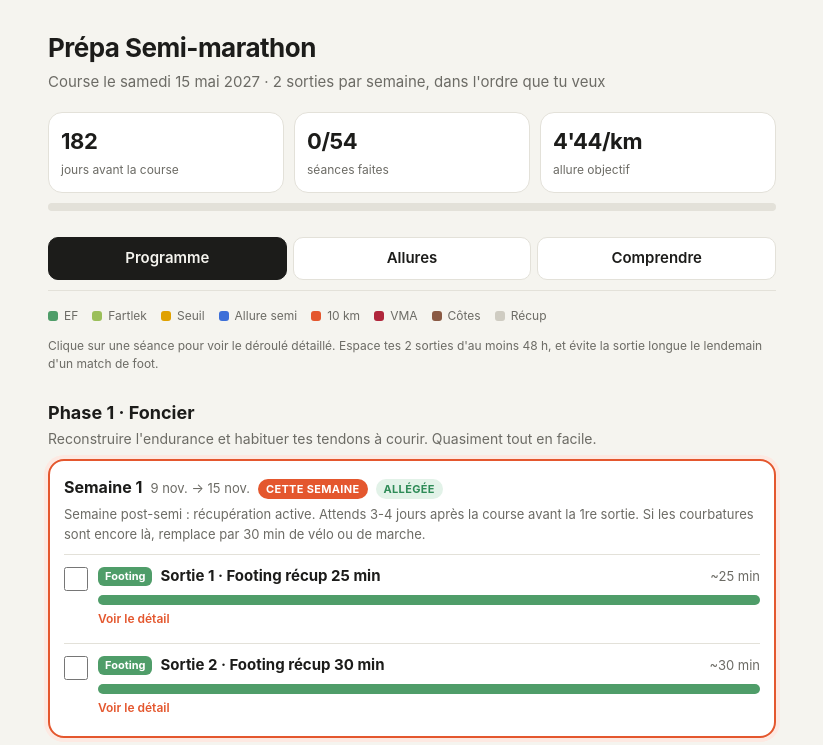
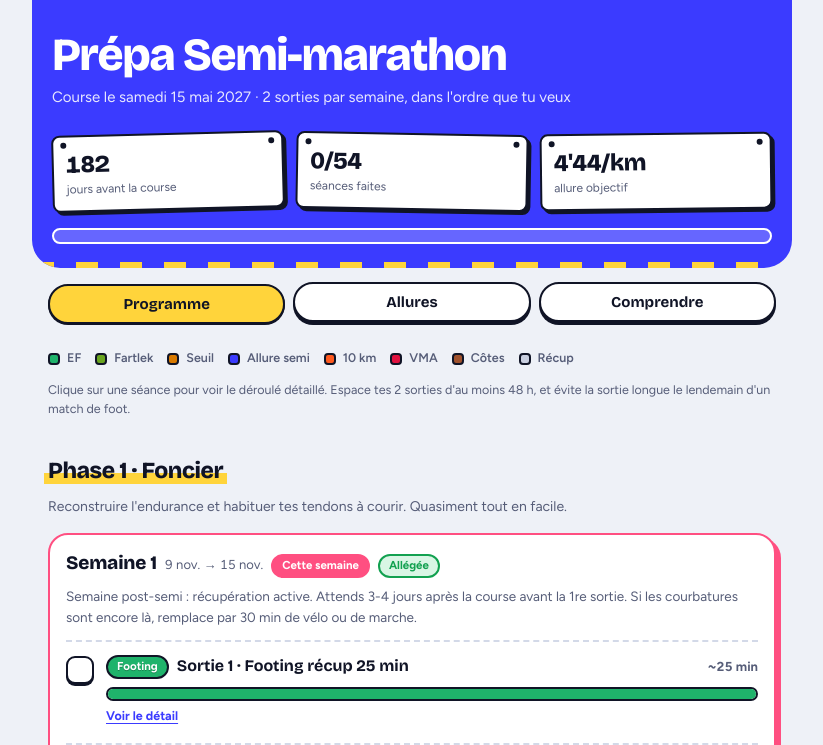
Before and after one commit to ThomasPhpn/programme-semi, a plain HTML site: page index.html in a window 1280 px wide. Shown: the top 745 px of the page, without its empty margins (228-1051 px from the left). Drawn offline with nearby package versions, Linux system fonts and the light colour scheme.

Commit message:
Refactor CSS styles and update color variables
Updated CSS styles and variables for improved design.

```diff
--- a/index.html
+++ b/index.html
@@ -4,90 +4,196 @@
 <meta charset="utf-8">
 <meta name="viewport" content="width=device-width,initial-scale=1">
 <title>Prépa Semi · 15 mai 2027</title>
-<style>
+  <style>
+@import url('https://fonts.googleapis.com/css2?family=Bricolage+Grotesque:opsz,wght@12..96,700;12..96,800&family=Figtree:wght@400;500;600;700&display=swap');
+
+/* ---------- Palette : piste d'athlé, dossard, surligneur ---------- */
 :root{
-  --bg:#f5f4ef;--card:#ffffff;--ink:#1c1c1a;--muted:#6c6b65;--line:#e3e1d9;
-  --accent:#e4572e;--accent-soft:#fde9e2;--ok:#2e8b57;--ok-soft:#e2f2e8;
-  --z-EF:#4f9d69;--z-FART:#9bbf5a;--z-SEUIL:#e0a100;--z-10K:#e4572e;--z-5K:#b0263b;
-  --z-AS:#3d6fd8;--z-COTE:#8a5a44;--z-REC:#cfccc2;--z-LD:#7a7a7a;
+  --blue:#3b3bff;       /* bleu piste */
+  --yellow:#ffd43b;     /* surligneur */
+  --bg:#eef1f7;--card:#ffffff;--ink:#101426;--muted:#565d78;
+  --line:#d3d9e8;       /* séparateurs fins */
+  --edge:#101426;       /* contours épais */
+  --shadow-c:#101426;   /* ombre dure */
+  --blue-ink:#3b3bff;
+  --hl:#ffd43b;--hl-soft:#fff3bf;
+  --accent:#ff4f81;--accent-soft:#ffe3ec;
+  --ok:#12a150;--ok-soft:#d9f6e5;
+  --z-EF:#1fb36b;--z-FART:#6aa51f;--z-SEUIL:#d97a00;--z-10K:#ff5a1f;--z-5K:#e0123f;
+  --z-AS:#3b3bff;--z-COTE:#a0522d;--z-REC:#c9cfe0;--z-LD:#7a7a7a;
+  --display:'Bricolage Grotesque','Avenir Next','Segoe UI',system-ui,sans-serif;
+  --body:'Figtree','Avenir Next','Segoe UI',system-ui,sans-serif;
 }
 @media (prefers-color-scheme:dark){:root{
-  --bg:#131312;--card:#1d1d1b;--ink:#f0efe9;--muted:#a2a097;--line:#32322e;
-  --accent-soft:#3b231a;--ok-soft:#173222;--z-REC:#4a4943;--z-LD:#9a9a9a;
+  --bg:#0c0f1f;--card:#161a33;--ink:#f1f2ff;--muted:#a3aad0;
+  --line:#2c3260;--edge:#5b64c4;--shadow-c:#3b3bff;
+  --blue-ink:#9a9aff;
+  --hl:#4a3fff;--hl-soft:#262a5e;
+  --accent-soft:#3a1626;--ok-soft:#103a26;
+  --z-REC:#4a4f7a;--z-LD:#9a9a9a;
 }}
+
 *{box-sizing:border-box}
-body{margin:0;background:var(--bg);color:var(--ink);font:15px/1.5 -apple-system,BlinkMacSystemFont,"Segoe UI",Roboto,Inter,sans-serif;-webkit-font-smoothing:antialiased}
+body{margin:0;background:var(--bg);color:var(--ink);font:15px/1.55 var(--body);-webkit-font-smoothing:antialiased}
 .wrap{max-width:760px;margin:0 auto;padding:0 16px 80px}
-header{padding:28px 0 12px}
-header h1{font-size:26px;margin:0 0 4px;letter-spacing:-.02em}
-header p{margin:0;color:var(--muted)}
-.stats{display:grid;grid-template-columns:repeat(3,1fr);gap:10px;margin:18px 0 6px}
-.stat{background:var(--card);border:1px solid var(--line);border-radius:14px;padding:12px}
-.stat b{display:block;font-size:22px;letter-spacing:-.02em}
-.stat span{color:var(--muted);font-size:12px}
-.progress{height:8px;background:var(--line);border-radius:99px;overflow:hidden;margin:10px 0 4px}
-.progress i{display:block;height:100%;background:var(--ok);width:0;transition:width .3s}
-nav{position:sticky;top:0;z-index:5;background:var(--bg);display:flex;gap:6px;padding:10px 0;border-bottom:1px solid var(--line);margin-bottom:16px}
-nav button{flex:1;border:1px solid var(--line);background:var(--card);color:var(--ink);padding:9px 6px;border-radius:10px;font:inherit;font-weight:600;cursor:pointer}
-nav button.on{background:var(--ink);color:var(--bg);border-color:var(--ink)}
+:focus-visible{outline:3px solid var(--blue-ink);outline-offset:2px}
+
+/* ---------- En-tête : bandeau bleu + dossards ---------- */
+header{
+  position:relative;overflow:hidden;
+  margin:0 -16px;padding:32px 20px 24px;
+  background:var(--blue);color:#fff;
+  border-radius:0 0 28px 28px;
+}
+header::before{ /* ligne de couloir en pointillés */
+  content:"";position:absolute;left:0;right:0;bottom:0;height:6px;
+  background:repeating-linear-gradient(90deg,var(--yellow) 0 22px,transparent 22px 44px);
+}
+header h1{font:800 clamp(32px,8vw,46px)/1 var(--display);letter-spacing:-.03em;margin:0 0 8px}
+header p{margin:0;color:rgba(255,255,255,.88)}
+
+.stats{display:grid;grid-template-columns:repeat(3,1fr);gap:12px;margin:24px 0 18px}
+.stat{
+  position:relative;background:#fff;color:#101426;
+  border:2px solid #101426;border-radius:8px;
+  padding:14px 12px 9px;box-shadow:3px 3px 0 #101426;
+  transform:rotate(-1.5deg);
+}
+.stat:nth-child(2){transform:rotate(1deg)}
+.stat:nth-child(3){transform:rotate(-.7deg)}
+.stat::before,.stat::after{ /* épingles du dossard */
+  content:"";position:absolute;top:5px;width:6px;height:6px;border-radius:50%;background:#101426;
+}
+.stat::before{left:7px}.stat::after{right:7px}
+.stat b{display:block;font:800 24px/1.1 var(--display);letter-spacing:-.02em;font-variant-numeric:tabular-nums}
+.stat span{color:#565d78;font-size:12px}
+
+.progress{height:16px;background:rgba(255,255,255,.22);border:2px solid #fff;border-radius:99px;overflow:hidden}
+.progress i{
+  display:block;height:100%;width:0;border-radius:99px;transition:width .3s;
+  background:repeating-linear-gradient(-45deg,var(--yellow) 0 8px,#ffe88f 8px 16px);
+}
+
+/* ---------- Navigation ---------- */
+nav{position:sticky;top:0;z-index:5;display:flex;gap:8px;padding:14px 0 12px;margin:0 0 14px;background:var(--bg)}
+nav button{
+  flex:1;padding:9px 6px;font:700 15px var(--display);color:var(--ink);cursor:pointer;
+  background:var(--card);border:2px solid var(--edge);border-radius:99px;
+  box-shadow:0 3px 0 var(--edge);transition:transform .08s,box-shadow .08s;
+}
+nav button:hover{transform:translateY(-1px);box-shadow:0 4px 0 var(--edge)}
+nav button.on{background:var(--yellow);color:#101426;transform:translateY(2px);box-shadow:0 1px 0 var(--edge)}
 .tab{display:none}.tab.on{display:block}
-.phase{margin:26px 0 10px}
-.phase h2{font-size:18px;margin:0}
-.phase p{margin:2px 0 0;color:var(--muted);font-size:14px}
-.week{background:var(--card);border:1px solid var(--line);border-radius:16px;padding:14px;margin:10px 0}
-.week.current{border:2px solid var(--accent);box-shadow:0 0 0 4px var(--accent-soft)}
-.week.done{opacity:.75}
+
+/* ---------- Phases & semaines ---------- */
+.phase{margin:36px 0 12px}
+.phase h2{
+  display:inline;margin:0;font:800 23px/1.35 var(--display);letter-spacing:-.02em;
+  background:linear-gradient(transparent 58%,var(--hl) 58%);
+  padding:0 4px;margin-left:-4px;
+  -webkit-box-decoration-break:clone;box-decoration-break:clone;
+}
+.phase p{margin:10px 0 0;color:var(--muted);font-size:14px}
+
+.week{
+  background:var(--card);border:2px solid var(--edge);border-radius:20px;
+  padding:16px;margin:16px 0;box-shadow:5px 5px 0 var(--shadow-c);
+}
+.week.current{box-shadow:5px 5px 0 var(--accent);border-color:var(--accent)}
+.week.done{opacity:.7;box-shadow:none}
 .whead{display:flex;align-items:baseline;gap:8px;flex-wrap:wrap}
-.whead h3{margin:0;font-size:16px}
-.whead .dates{color:var(--muted);font-size:13px}
-.badge{font-size:11px;font-weight:700;padding:2px 8px;border-radius:99px;background:var(--line);color:var(--ink);text-transform:uppercase;letter-spacing:.03em}
-.badge.now{background:var(--accent);color:#fff}
-.badge.light{background:var(--ok-soft);color:var(--ok)}
-.wnote{font-size:13px;color:var(--muted);margin:6px 0 2px}
-.sess{display:flex;gap:10px;align-items:flex-start;border-top:1px solid var(--line);padding:10px 0 4px;margin-top:10px}
-.sess input[type=checkbox]{width:24px;height:24px;margin:2px 0 0;accent-color:var(--ok);flex:none;cursor:pointer}
+.whead h3{margin:0;font:800 19px var(--display);letter-spacing:-.01em}
+.whead .dates{color:var(--muted);font-size:13px;font-variant-numeric:tabular-nums}
+.badge{
+  font-size:11.5px;font-weight:800;padding:1px 9px;border-radius:99px;
+  background:var(--card);color:var(--ink);border:2px solid var(--edge);
+}
+.badge.now{background:var(--accent);border-color:var(--accent);color:#fff}
+.badge.light{background:var(--ok-soft);border-color:var(--ok);color:var(--ok)}
+.wnote{font-size:13.5px;color:var(--muted);margin:8px 0 2px}
+
+/* ---------- Séances ---------- */
+.sess{display:flex;gap:12px;align-items:flex-start;border-top:2px dashed var(--line);padding:13px 0 4px;margin-top:12px}
+.sess input[type=checkbox]{
+  appearance:none;-webkit-appearance:none;flex:none;margin:1px 0 0;
+  width:28px;height:28px;display:grid;place-content:center;cursor:pointer;
+  background:var(--card);border:2.5px solid var(--edge);border-radius:9px;
+  box-shadow:0 2px 0 var(--edge);
+}
+.sess input[type=checkbox]::before{
+  content:"";width:15px;height:15px;background:#fff;transform:scale(0);
+  clip-path:polygon(14% 44%,0 65%,50% 100%,100% 16%,80% 0%,43% 62%);
+}
+.sess input[type=checkbox]:checked{background:var(--ok)}
+.sess input[type=checkbox]:checked::before{transform:scale(1)}
 .sess details{flex:1;min-width:0}
 .sess summary{list-style:none;cursor:pointer}
 .sess summary::-webkit-details-marker{display:none}
 .stitle{display:flex;align-items:center;gap:8px;flex-wrap:wrap}
-.stitle h4{margin:0;font-size:15px}
+.stitle h4{margin:0;font:700 16px/1.3 var(--display)}
 .sess.isdone h4{text-decoration:line-through;color:var(--muted)}
-.tag{font-size:11px;font-weight:700;color:#fff;padding:1px 7px;border-radius:6px}
-.dur{color:var(--muted);font-size:13px;margin-left:auto}
-.more{font-size:12px;color:var(--accent);font-weight:600}
+.tag{
+  font-size:11.5px;font-weight:800;color:#fff;padding:1px 9px;border-radius:99px;
+  border:2px solid var(--edge);text-shadow:0 1px 0 rgba(0,0,0,.25);
+}
+.dur{color:var(--muted);font-size:13px;font-weight:700;margin-left:auto;font-variant-numeric:tabular-nums}
+.more{font-size:12.5px;color:var(--blue-ink);font-weight:700;text-decoration:underline;text-underline-offset:3px}
 details[open] .more{display:none}
-.bar{display:flex;height:10px;border-radius:5px;overflow:hidden;margin:7px 0 2px;gap:1px}
+.bar{display:flex;gap:2px;height:14px;margin:8px 0 3px;background:var(--edge);border:2px solid var(--edge);border-radius:99px;overflow:hidden}
 .bar i{display:block;height:100%}
-.donedate{font-size:12px;color:var(--ok);font-weight:600}
-.body{padding:6px 0 4px;font-size:14px}
-.why{color:var(--muted);margin:4px 0 8px}
-ol.steps{margin:0;padding-left:20px}
-ol.steps>li{margin:6px 0}
+.donedate{font-size:12.5px;color:var(--ok);font-weight:800}
+
+/* ---------- Détail d'une séance ---------- */
+.body{padding:8px 0 4px;font-size:14.5px}
+.why{color:var(--muted);margin:4px 0 10px}
+ol.steps{margin:0;padding-left:24px}
+ol.steps>li{margin:8px 0}
+ol.steps>li::marker{font-weight:800;color:var(--blue-ink)}
 ol.steps ul{margin:4px 0;padding-left:18px}
-.lbl{font-weight:700}
-.pace{display:inline-block;font-weight:700;padding:0 6px;border-radius:5px;background:var(--bg);border:1px solid var(--line);white-space:nowrap;font-variant-numeric:tabular-nums}
-.small{font-size:12px;color:var(--muted)}
-.tip{background:var(--accent-soft);border-radius:10px;padding:10px 12px;margin:10px 0 4px;font-size:13.5px}
-.tip b{display:block;margin-bottom:2px}
-.card{background:var(--card);border:1px solid var(--line);border-radius:16px;padding:16px;margin:12px 0}
-.card h3{margin:0 0 8px;font-size:16px}
+.lbl{font-weight:800}
+.pace{
+  display:inline-block;font-weight:800;padding:0 7px;border-radius:7px;white-space:nowrap;
+  background:var(--hl-soft);border:1.5px solid var(--edge);font-variant-numeric:tabular-nums;
+}
+.small{font-size:12.5px;color:var(--muted)}
+.tip{background:var(--hl-soft);border:2px solid var(--edge);border-radius:14px;padding:11px 14px;margin:12px 0 4px;font-size:14px}
+.tip b{display:block;margin-bottom:3px;font:800 14px var(--display)}
+
+/* ---------- Onglets Allures & Comprendre ---------- */
+.card{background:var(--card);border:2px solid var(--edge);border-radius:20px;padding:18px;margin:16px 0;box-shadow:5px 5px 0 var(--shadow-c)}
+.card h3{margin:0 0 10px;font:800 19px var(--display);letter-spacing:-.01em}
 .row{display:flex;gap:10px;flex-wrap:wrap;align-items:end}
-.row label{display:flex;flex-direction:column;font-size:13px;color:var(--muted);gap:4px;flex:1;min-width:130px}
-input[type=text],select{font:inherit;padding:9px 10px;border-radius:10px;border:1px solid var(--line);background:var(--bg);color:var(--ink);width:100%}
-.btn{font:inherit;font-weight:600;padding:9px 14px;border-radius:10px;border:1px solid var(--ink);background:var(--ink);color:var(--bg);cursor:pointer}
-.btn.ghost{background:transparent;color:var(--ink);border-color:var(--line)}
+.row label{display:flex;flex-direction:column;font-size:13px;font-weight:600;color:var(--muted);gap:5px;flex:1;min-width:130px}
+input[type=text],select{
+  font:inherit;padding:10px 12px;width:100%;color:var(--ink);background:var(--bg);
+  border:2px solid var(--edge);border-radius:12px;
+}
+input[type=text]:focus,select:focus{outline:none;box-shadow:3px 3px 0 var(--blue)}
+.btn{
+  font:700 15px var(--display);padding:10px 16px;cursor:pointer;
+  background:var(--blue);color:#fff;border:2px solid var(--edge);border-radius:12px;
+  box-shadow:0 4px 0 var(--edge);transition:transform .08s,box-shadow .08s;
+}
+.btn:active{transform:translateY(3px);box-shadow:0 1px 0 var(--edge)}
+.btn.ghost{background:var(--card);color:var(--ink)}
 table{width:100%;border-collapse:collapse;font-size:14px}
-td,th{text-align:left;padding:9px 6px;border-top:1px solid var(--line);vertical-align:top}
-th{font-size:12px;color:var(--muted);font-weight:600;border-top:none}
-.dot{display:inline-block;width:10px;height:10px;border-radius:3px;margin-right:6px;vertical-align:middle}
-.lex dt{font-weight:700;margin-top:14px}
-.lex dd{margin:3px 0 0;color:var(--ink)}
+td,th{text-align:left;padding:10px 6px;border-top:2px dashed var(--line);vertical-align:top}
+th{font-size:12.5px;color:var(--muted);font-weight:700;border-top:none}
+.dot{display:inline-block;width:12px;height:12px;border-radius:4px;margin-right:7px;vertical-align:middle;border:2px solid var(--edge)}
+.lex dt{font:800 16px var(--display);margin-top:18px}
+.lex dd{margin:4px 0 0}
 .lex dd p{margin:4px 0}
-.legend{display:flex;flex-wrap:wrap;gap:6px 14px;font-size:12px;color:var(--muted);margin:6px 0}
-.warn{background:var(--accent-soft);border-radius:10px;padding:10px 12px;font-size:13.5px;margin-top:10px}
-.inline-test{display:flex;gap:8px;margin-top:8px}
+.legend{display:flex;flex-wrap:wrap;gap:6px 14px;font-size:12.5px;font-weight:600;color:var(--muted);margin:6px 0}
+.warn{background:var(--accent-soft);border:2px solid var(--accent);border-radius:12px;padding:10px 14px;font-size:13.5px;margin-top:12px}
+.inline-test{display:flex;gap:8px;margin-top:10px}
 .inline-test input{max-width:140px}
-@media (max-width:480px){.stat b{font-size:18px}.dur{margin-left:0;width:100%}}
+
+@media (max-width:480px){
+  header{padding:26px 16px 20px}
+  .stat b{font-size:19px}
+  .dur{margin-left:0;width:100%}
+}
+@media (prefers-reduced-motion:reduce){*{transition:none!important}}
 </style>
 </head>
 <body>
```
